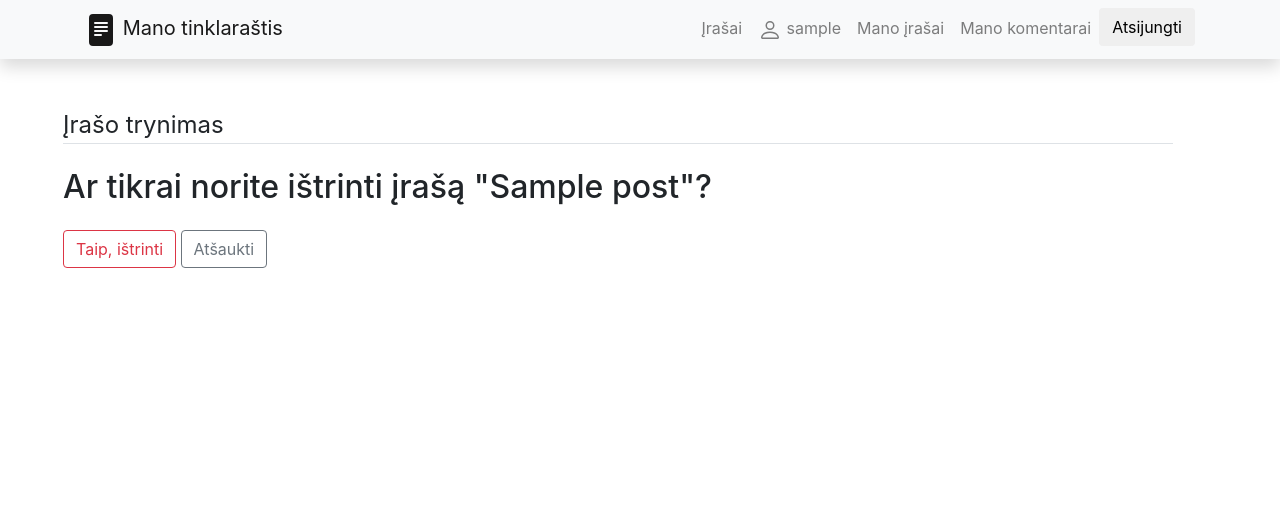
After one commit to DonatasNoreika/myblog202410, a Django app: page /posts/1/delete in a window 1280 px wide. The commit adds this page. Shown: the top 508 px of the page. Run offline with Django 5.2, Linux system fonts and the light colour scheme; a user stored in the database is signed in; tables that the repository leaves empty hold one stand-in row (values such as "Sample post"); some libraries are stand-ins or nearby versions.

Commit message:
+ Padaryti, kad leistų trinti savo įrašus

```diff
--- a/mysite/myblog/templates/post.html
+++ b/mysite/myblog/templates/post.html
@@ -13,7 +13,7 @@
             {% if post.user == user %}
             <div>
                 <a class="btn btn-secondary btn-sm mt-1 mb-1" href="{% url 'post_update' post.pk %}">Redaguoti</a>
-                <a class="btn btn-danger btn-sm mt-1 mb-1" href="">Ištrinti</a>
+                <a class="btn btn-danger btn-sm mt-1 mb-1" href="{% url 'post_delete' post.pk %}">Ištrinti</a>
             </div>
             {% endif %}
             <hr>
--- /dev/null
+++ b/mysite/myblog/templates/post_delete.html
@@ -0,0 +1,18 @@
+{% extends "base.html" %}
+{% block "title" %}Įrašo trynimas{% endblock%}
+{% block "content" %}
+<div class="content-section">
+    <form method="POST">
+        {% load crispy_forms_tags %}
+        {% csrf_token %}
+        <fieldset class="form-group">
+        <legend class="border-bottom mb-4">Įrašo trynimas</legend>
+            <h2>Ar tikrai norite ištrinti įrašą "{{ post.title }}"?</h2>
+        </fieldset>
+        <div class="form-group">
+            <button class="btn btn-outline-danger" type="submit">Taip, ištrinti</button>
+            <a class="btn btn-outline-secondary" href="{% url 'post' post.pk %}">Atšaukti</a>
+        </div>
+    </form>
+</div>
+{% endblock %}
--- a/mysite/myblog/urls.py
+++ b/mysite/myblog/urls.py
@@ -9,4 +9,5 @@ urlpatterns = [
     path("comments/<int:pk>/update", views.CommentUpdateView.as_view(), name="comments_update"),
     path("comments/<int:pk>/delete", views.CommentDeleteView.as_view(), name="comments_delete"),
     path("posts/<int:pk>/update", views.PostUpdateView.as_view(), name="post_update"),
+    path("posts/<int:pk>/delete", views.PostDeleteView.as_view(), name="post_delete"),
 ]
--- a/mysite/myblog/views.py
+++ b/mysite/myblog/views.py
@@ -90,3 +90,15 @@ class PostUpdateView(LoginRequiredMixin, UserPassesTestMixin, generic.UpdateView
 
     def test_func(self):
         return self.get_object().user == self.request.user
+
+class PostDeleteView(LoginRequiredMixin, UserPassesTestMixin, generic.DeleteView):
+    model = Post
+    template_name = "post_delete.html"
+    context_object_name = "post"
+    success_url = "/"
+
+    # def get_success_url(self):
+    #     return reverse("post", kwargs={"pk": self.object.pk})
+
+    def test_func(self):
+        return self.get_object().user == self.request.user
```
